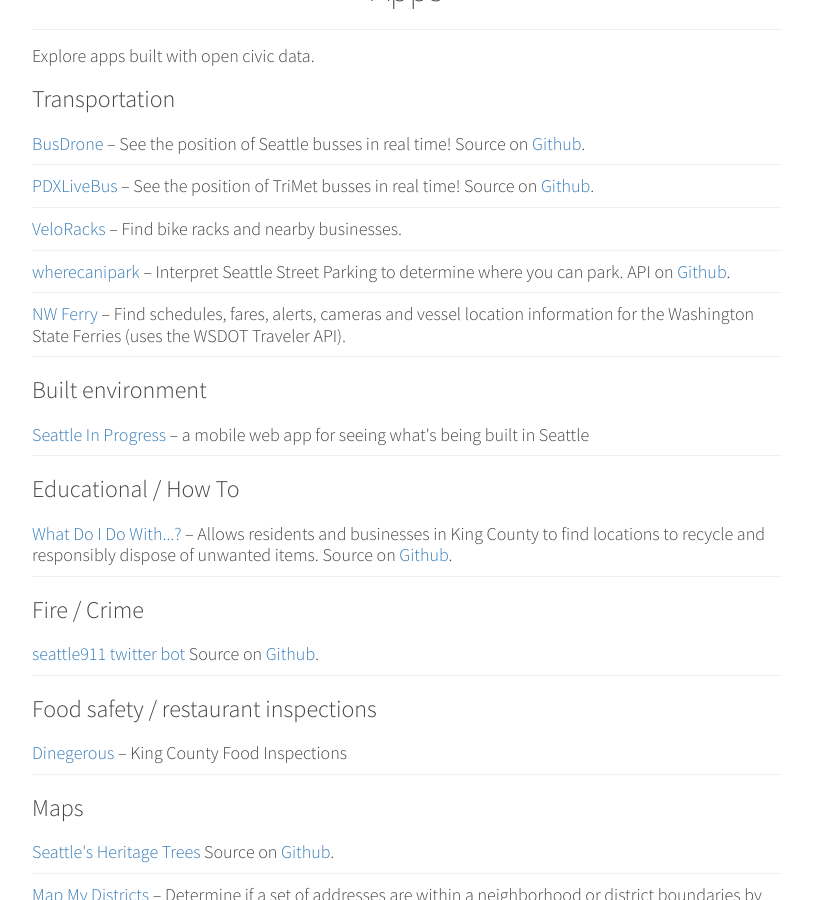
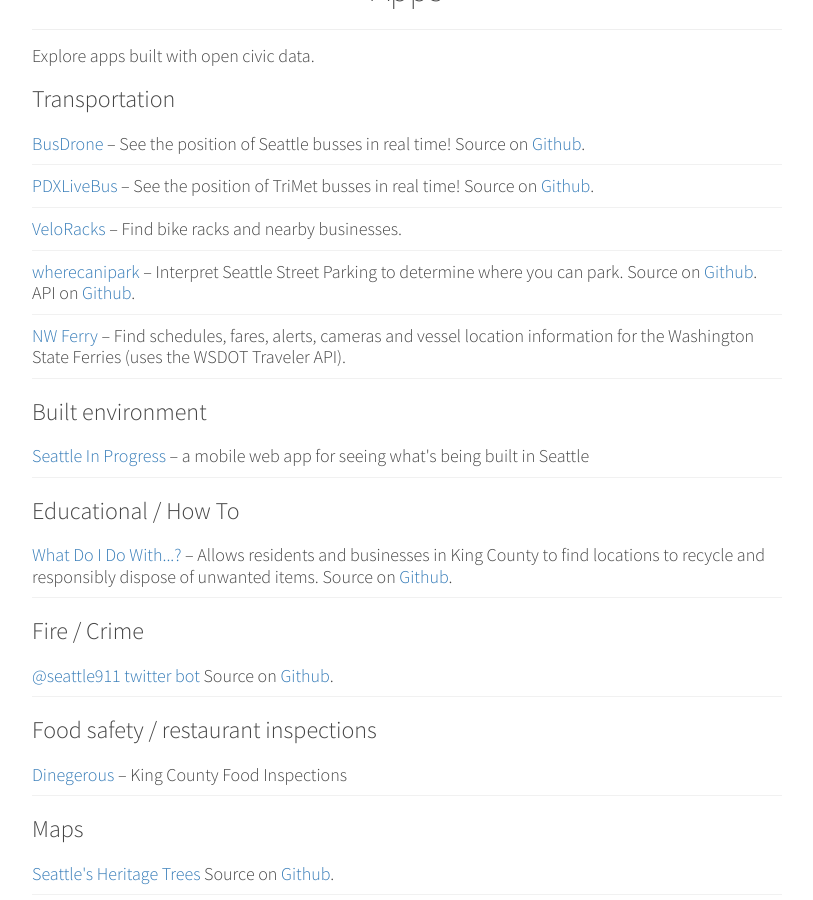
Before and after one commit to nwdata/nwdata.org, a Jekyll site: the page built from index.html, in a window 1280 px wide and 900 px high, scrolled down 1216 px. Shown: the whole window, without its empty margins (233-1046 px from the left). Built offline with Jekyll 4.4.1, drawn with Linux system fonts in a browser that asks for light colours; nearby versions of some CDN libraries.

Commit message:
Fix formatting in apps.yml

```diff
--- a/_data/apps.yml
+++ b/_data/apps.yml
@@ -25,7 +25,7 @@
   - name: wherecanipark
     url: http://wherecanipark.in/seattle
     description: Interpret Seattle Street Parking to determine where you can park.
-    github: https://github.com/lizrush/seapark
+    source: https://github.com/lizrush/seapark
     api: https://github.com/Elffers/parking-api
 
   - name: NW Ferry
@@ -50,7 +50,7 @@
 
 - section: Fire / Crime
   data:
-  - name: seattle911 twitter bot
+  - name: "@seattle911 twitter bot"
     url: https://twitter.com/seattle911
     source: https://github.com/codebutler/seattle911-twitter
 
```
